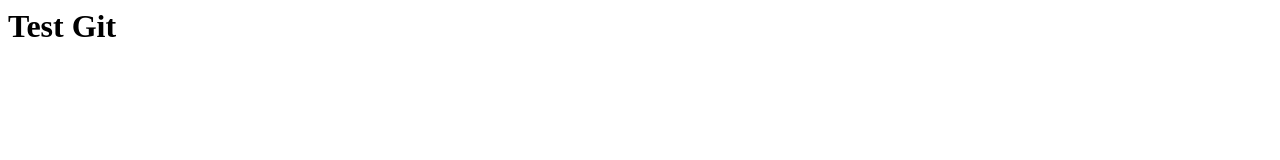
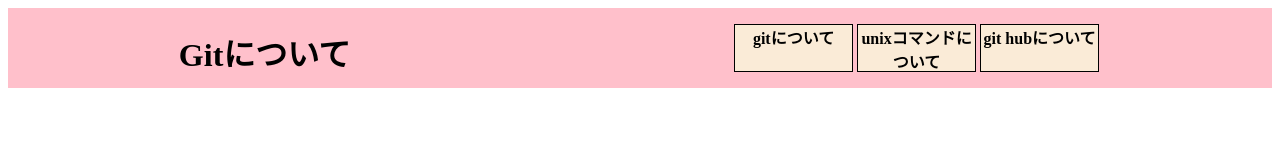
Before and after one commit to megu-0924/TestGit, a plain HTML site: page index.html in a window 1280 px wide. Drawn offline with Linux system fonts and the light colour scheme.

Commit message:
Second Commit

```diff
--- a/index.html
+++ b/index.html
@@ -1 +1,20 @@
-<h1>Test Git</h1>
+<!DOCTYPE html>
+<html lang="ja">
+<head>
+  <meta charset="UTF-8">
+  <meta name="viewport" content="width=device-width, initial-scale=1.0">
+  <link rel="stylesheet" href="style.css">
+  <title>Git</title>
+</head>
+<body>
+ <div class="main">
+   <h1>Gitについて</h1>
+    <ul>
+      <li>gitについて</li>
+      <li>unixコマンドについて</li>
+      <li>git hubについて</li>
+    </ul>
+ </div>
+
+</body>
+</html>
--- /dev/null
+++ b/style.css
@@ -0,0 +1,22 @@
+.main {
+  background: pink;
+  width: 100%;
+  height: 80px;
+  display: flex;
+  justify-content: space-around;
+}
+
+.main>ul {
+  display: flex;
+  list-style: none;
+  box-sizing: border-box;
+}
+
+.main>ul>li {
+  width: 100%;
+  background-color: antiquewhite;
+  text-align: center;
+  font-weight: bold;
+  border: 1px solid;
+  margin: 0 2px;
+}
```
